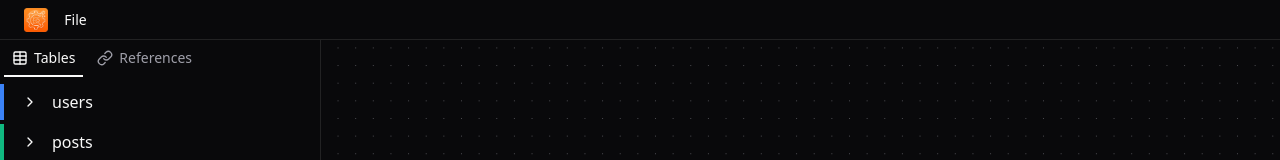
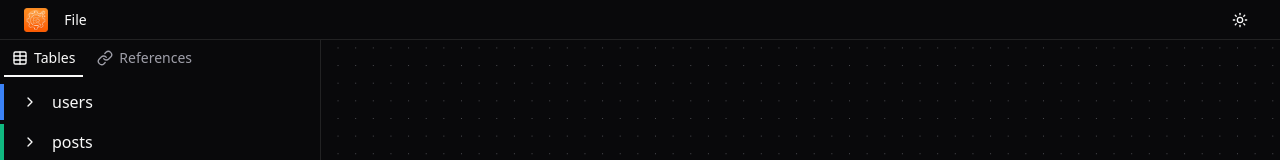
Before and after one commit to phongtranWW/uni_sql_fe, a React (Vite) app: page /editor in a window 1280 px wide. Shown: the top 160 px of the page. Built offline with nearby package versions, Linux system fonts and the light colour scheme.

Commit message:
feat: change thÃeme

```diff
--- /dev/null
+++ b/src/pages/editors/header-theme-toggle.tsx
@@ -0,0 +1,26 @@
+import { useTheme } from "next-themes";
+import { Sun, Moon } from "lucide-react";
+import { Button } from "@/components/ui/button";
+
+const HeaderThemeToggle = () => {
+  const { resolvedTheme, setTheme } = useTheme();
+  const toggleTheme = () => {
+    setTheme(resolvedTheme === "dark" ? "light" : "dark");
+  };
+  return (
+    <Button
+      variant="ghost"
+      size="icon"
+      onClick={toggleTheme}
+      className="h-8 w-8"
+    >
+      {resolvedTheme === "dark" ? (
+        <Sun className="h-4 w-4" />
+      ) : (
+        <Moon className="h-4 w-4" />
+      )}
+    </Button>
+  );
+};
+
+export default HeaderThemeToggle;
--- a/src/pages/editors/header.tsx
+++ b/src/pages/editors/header.tsx
@@ -1,11 +1,18 @@
 import logo from "@/assets/logo.png";
 import HeaderMenubar from "./header-menubar";
+import HeaderThemeToggle from "./header-theme-toggle";
 
 const Header = () => {
   return (
-    <header className="h-10 flex gap-2 items-center border-b border-border bg-background text-foreground px-6">
-      <img src={logo} alt="Logo" className="h-6 w-auto" />
-      <HeaderMenubar />
+    <header className="h-10 flex items-center border-b border-border bg-background text-foreground px-6">
+      <div className="flex items-center gap-2">
+        <img src={logo} alt="Logo" className="h-6 w-auto" />
+        <HeaderMenubar />
+      </div>
+
+      <div className="ml-auto">
+        <HeaderThemeToggle />
+      </div>
     </header>
   );
 };
```
